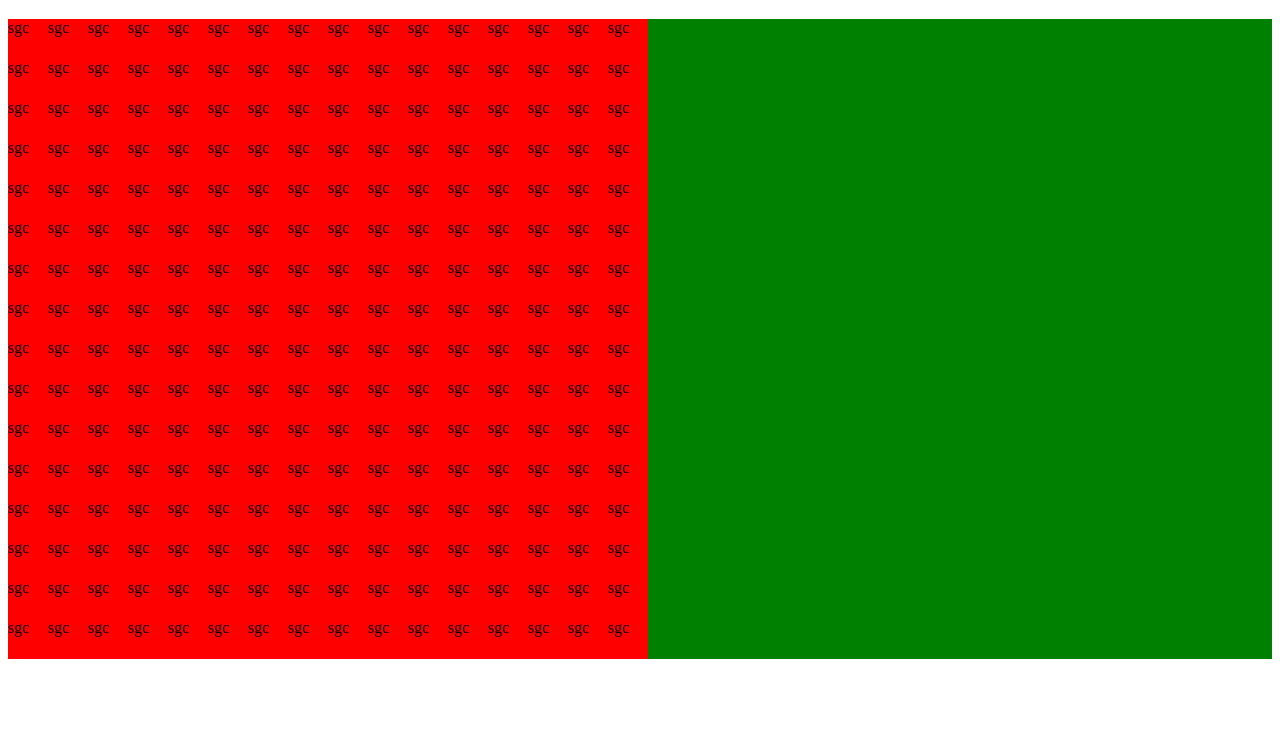
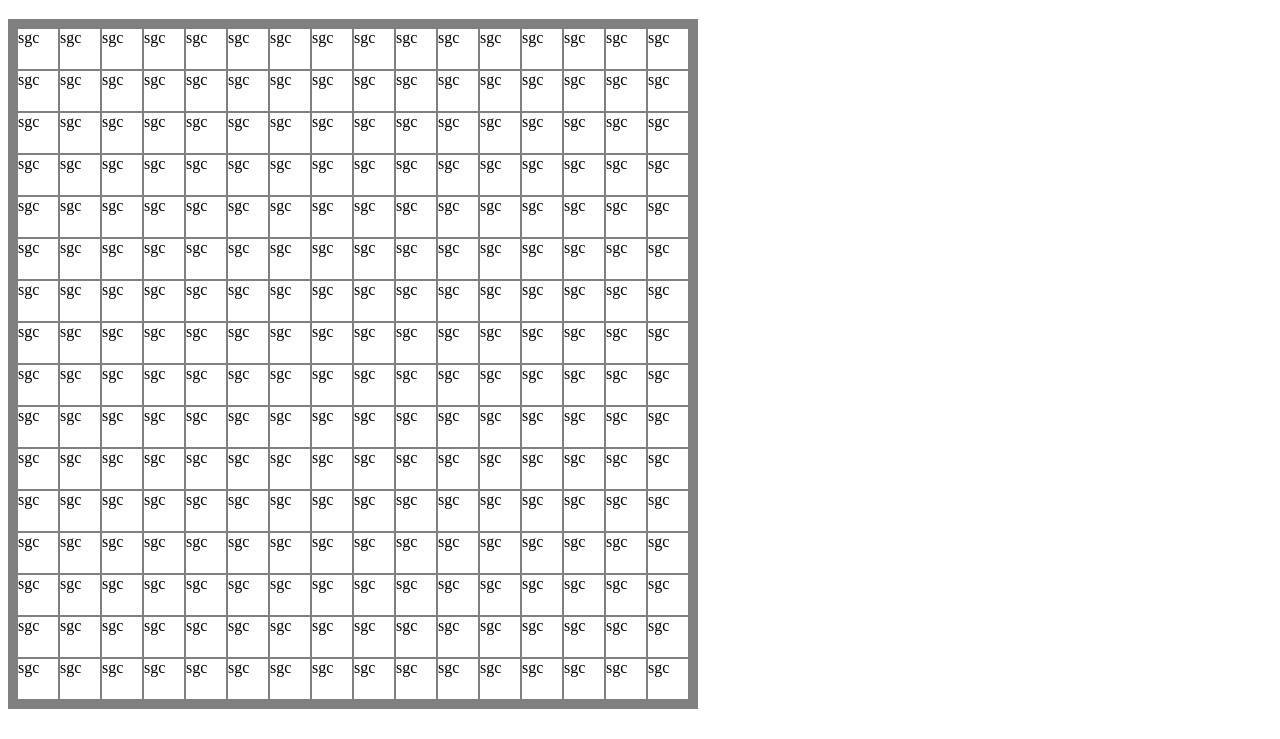
Before and after one commit to crongle/sketchit, a plain HTML site: page index.html in a window 1280 px wide. Shown: the part 61-800 px from the top of the page. Drawn offline with Linux system fonts and the light colour scheme.

Commit message:
Fitted container div to grid size

```diff
--- a/style.css
+++ b/style.css
@@ -1,12 +1,18 @@
+.grid-container {
+  display: inline-block;
+}
+
 .sketch-grid {
   display: grid;
   grid-template-columns: repeat(16, 40px);
   grid-template-rows: repeat(16, 40px);
+  grid-gap: 2px;
 
-  background-color: green;
+  padding: 10px;
+  background-color: grey;
 
 }
 
 .sketch-grid-cell {
-  background-color: red;
+  background-color: white;
 }
```
